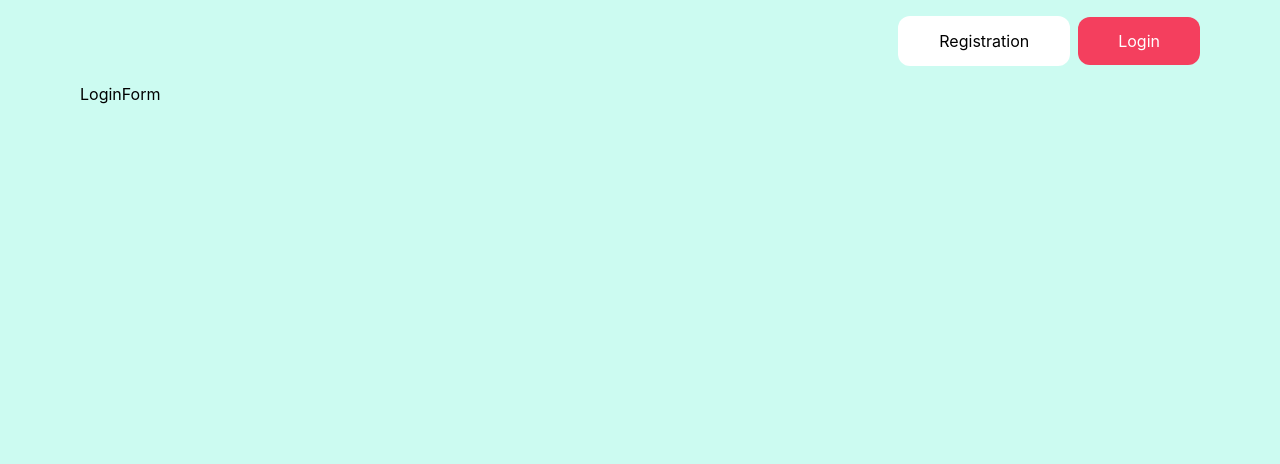
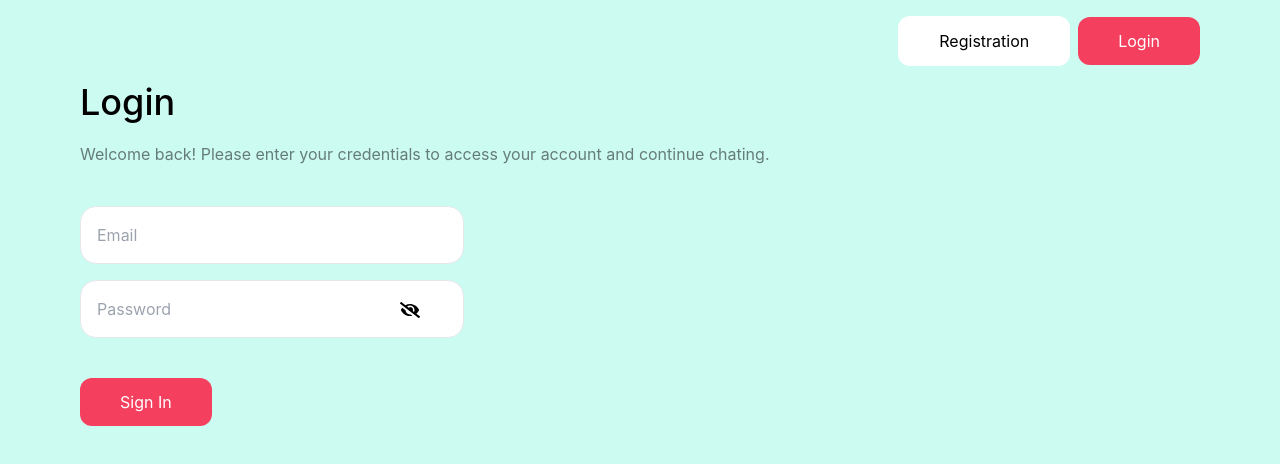
Before and after one commit to YK9968/openChat, a React (Vite) app: page /login in a window 1280 px wide. Shown: the top 464 px of the page. Built offline with nearby package versions, Linux system fonts and the light colour scheme.

Commit message:
add login form, add loader

```diff
--- a/package.json
+++ b/package.json
@@ -16,6 +16,7 @@
     "react": "^18.3.1",
     "react-dom": "^18.3.1",
     "react-icons": "^5.4.0",
+    "react-loader-spinner": "^6.1.6",
     "react-modal": "^3.16.3",
     "react-redux": "^9.2.0",
     "react-router-dom": "^7.0.2",
--- a/src/components/Layout/Layout.tsx
+++ b/src/components/Layout/Layout.tsx
@@ -1,12 +1,17 @@
 import { FC, ReactNode } from "react";
 import Navigation from "../Navigation/Navigation";
+import Loader from "../Loader/Loader";
+import { useAppSelector } from "../../redux/store";
+import { selectIsLoading } from "../../redux/auth/selectors";
 
 interface ILayout {
   children: ReactNode;
 }
 const Layout: FC<ILayout> = ({ children }) => {
+  const isLoading = useAppSelector(selectIsLoading);
   return (
     <div>
+      {isLoading && <Loader />}
       <Navigation />
       <div className="px-20">{children}</div>
     </div>
--- /dev/null
+++ b/src/components/Loader/Loader.tsx
@@ -0,0 +1,24 @@
+import { ThreeDots } from "react-loader-spinner";
+
+export default function Loader() {
+  return (
+    <div className="relative w-full h-full">
+      <div className="fixed top-0 left-0 w-full h-full bg-black opacity-70 z-40"></div>
+
+      <p className="fixed top-1/2 left-1/2 transform -translate-x-1/2 -translate-y-1/2 text-white font-semibold text-2xl text-center z-50">
+        Please wait...
+      </p>
+
+      <div className="fixed top-1/2 left-1/2 transform -translate-x-1/2 -translate-y-1/2 z-50 mt-10">
+        <ThreeDots
+          visible={true}
+          height="80"
+          width="80"
+          color="#F43F5E"
+          radius="9"
+          ariaLabel="three-dots-loading"
+        />
+      </div>
+    </div>
+  );
+}
--- a/src/components/LoginForm/LoginForm.tsx
+++ b/src/components/LoginForm/LoginForm.tsx
@@ -1,5 +1,95 @@
+import { useState } from "react";
+import { useAppDispatch } from "../../redux/store";
+import { ILoginUser } from "../../types/types";
+import { ErrorMessage, Field, Formik, FormikHelpers, Form } from "formik";
+import { FaEyeSlash } from "react-icons/fa";
+import { loginValidation } from "../../validation/validationLoginUser";
+import { loginUser } from "../../redux/auth/operations";
+
 const LoginForm = () => {
-  return <div>LoginForm</div>;
+  const [showPassword, setShowPassword] = useState<boolean>(false);
+  const dispatch = useAppDispatch();
+
+  const initialValues: ILoginUser = {
+    email: "",
+    password: "",
+  };
+
+  const handleSubmit = async (
+    value: ILoginUser,
+    actions: FormikHelpers<ILoginUser>
+  ): Promise<void> => {
+    try {
+      dispatch(loginUser(value));
+      actions.resetForm();
+    } catch (error) {
+      console.log(error);
+    }
+  };
+
+  return (
+    <Formik
+      initialValues={initialValues}
+      onSubmit={handleSubmit}
+      validationSchema={loginValidation}
+    >
+      <Form>
+        <h2 className="mb-5 font-medium text-4xl">Login</h2>
+        <p className="mb-10 text-base opacity-50">
+          Welcome back! Please enter your credentials to access your account and
+          continue chating.
+        </p>
+        <div className="flex-col justify-center ">
+          <div className="relative">
+            <Field
+              className="border py-4 pl-4 w-96 mb-4 rounded-2xl"
+              type="text"
+              name="email"
+              placeholder="Email"
+            />
+            <ErrorMessage
+              name="email"
+              component="div"
+              className="text-red-500 text-base opacity-70   "
+            />
+          </div>
+
+          <div className="relative">
+            <Field
+              className="border py-4 pl-4 w-96 rounded-2xl"
+              type={showPassword ? "text" : "password"}
+              name="password"
+              placeholder="Password"
+            />
+            <button
+              type="button"
+              onClick={() => {
+                setShowPassword(!showPassword);
+              }}
+              className={`absolute left-80 top-5  ${
+                showPassword === true
+                  ? " text-red-500"
+                  : "text-black  hover:text-rose-500 transition-all duration-150 ease-in-out"
+              } `}
+            >
+              <FaEyeSlash className="w-5 h-5" />
+            </button>
+            <ErrorMessage
+              name="password"
+              component="div"
+              className="text-red-500 text-base opacity-70  "
+            />
+          </div>
+          <button
+            className="bg-rose-500 py-3 px-10 border-none rounded-xl hover:bg-rose-600 transition-all duration-150 ease-in-out text-white mt-10 "
+            type="submit"
+          >
+            Sign In
+          </button>
+        </div>
+      </Form>
+    </Formik>
+  );
 };
 
 export default LoginForm;
--- a/src/redux/auth/operations.ts
+++ b/src/redux/auth/operations.ts
@@ -1,6 +1,6 @@
 import { createAsyncThunk } from "@reduxjs/toolkit";
 import axios from "axios";
-import { IRegisterUser, RegisterUserResponse } from "../../types/types";
+import { ILoginUser, IRegisterUser } from "../../types/types";
 
 axios.defaults.baseURL = "https://openchat-server-4u00.onrender.com/api/";
 
@@ -8,24 +8,35 @@ const setAuthHeader = (token: string) => {
   axios.defaults.headers.common["Authorization"] = `Bearer ${token}`;
 };
 
-const clearAuthHeader = () => {
-  axios.defaults.headers.common["Authorization"] = "";
-};
+// const clearAuthHeader = () => {
+//   axios.defaults.headers.common["Authorization"] = "";
+// };
 
-export const registerUser = createAsyncThunk<
-  RegisterUserResponse,
-  IRegisterUser,
-  { rejectValue: string }
->("auth/register", async (user: IRegisterUser, thunkAPI) => {
-  try {
-    const response = await axios.post<RegisterUserResponse>(
-      "auth/register",
-      user
-    );
-    return response.data;
-  } catch (error: any) {
-    return thunkAPI.rejectWithValue(
-      error.response?.data?.message || "Failed to register"
-    );
+export const registerUser = createAsyncThunk(
+  "auth/register",
+  async (user: IRegisterUser, thunkAPI) => {
+    try {
+      const response = await axios.post("auth/register", user);
+      setAuthHeader(response.data.data.tokens.accessToken);
+      return response.data.data;
+    } catch (error: any) {
+      return thunkAPI.rejectWithValue(
+        error.response?.data?.message || "Failed to register"
+      );
+    }
   }
-});
+);
+export const loginUser = createAsyncThunk(
+  "auth/login",
+  async (user: ILoginUser, thunkAPI) => {
+    try {
+      const response = await axios.post("auth/login", user);
+      setAuthHeader(response.data.data.accessToken);
+      return response.data.data;
+    } catch (error: any) {
+      return thunkAPI.rejectWithValue(
+        error.response?.data?.message || "Failed to login"
+      );
+    }
+  }
+);
--- a/src/redux/auth/selectors.ts
+++ b/src/redux/auth/selectors.ts
@@ -3,3 +3,4 @@ import { RootState } from "../../types/types";
 export const selectIsLoggedIn = (state: RootState) => state.auth.isLoggedIn;
 export const selectUser = (state: RootState) => state.auth.user;
 export const selectIsRefreshing = (state: RootState) => state.auth.isRefreshing;
+export const selectIsLoading = (state: RootState) => state.auth.authLoading;
--- a/src/redux/auth/slice.ts
+++ b/src/redux/auth/slice.ts
@@ -1,9 +1,8 @@
 import { createSlice } from "@reduxjs/toolkit";
-import { registerUser } from "./operations";
+import { loginUser, registerUser } from "./operations";
+import { AuthState } from "../../types/types";
 
-export const authSlice = createSlice({
-  name: "auth",
-  initialState: {
+const initialState: AuthState = {
   user: {
     name: null,
     email: null,
@@ -13,8 +12,11 @@ export const authSlice = createSlice({
   isRefreshing: false,
   authLoading: false,
   authError: false,
-  },
+};
 
+export const authSlice = createSlice({
+  name: "auth",
+  initialState,
   reducers: {},
 
   extraReducers: (builder) =>
@@ -27,9 +29,22 @@ export const authSlice = createSlice({
         state.authLoading = false;
         state.isLoggedIn = true;
         state.user = action.payload.user;
-        state.token = action.payload.token;
+        state.token = action.payload.tokens.accessToken;
       })
       .addCase(registerUser.rejected, (state) => {
+        state.authLoading = false;
+        state.authError = true;
+      })
+      .addCase(loginUser.pending, (state) => {
+        state.authLoading = true;
+        state.authError = false;
+      })
+      .addCase(loginUser.fulfilled, (state, action) => {
+        state.isLoggedIn = true;
+        state.token = action.payload.accessToken;
+        state.authLoading = false;
+      })
+      .addCase(loginUser.rejected, (state) => {
         state.authLoading = false;
         state.authError = true;
       }),
--- a/src/types/types.ts
+++ b/src/types/types.ts
@@ -1,4 +1,3 @@
-// types.ts
 export interface User {
   name: string | null;
   email: string | null;
@@ -9,6 +8,8 @@ export interface AuthState {
   token: string | null;
   isLoggedIn: boolean;
   isRefreshing: boolean;
+  authLoading: boolean;
+  authError: boolean;
 }
 
 export interface RootState {
@@ -21,17 +22,7 @@ export interface IRegisterUser {
   email: string;
   password: string;
 }
-
-export interface Tokens {
-  accessToken: string;
-  refreshToken: string;
+export interface ILoginUser {
+  email: string;
+  password: string;
 }
-
-export interface RegisterUserResponse {
-  status: number;
-  message: string;
-  data: {
-    user: User;
-    tokens: Tokens;
-  };
-}
```
Also changed, not shown: 1 other file (tests, documents, lock files or other folders). Lines whose indentation alone changed are shown as unchanged.
